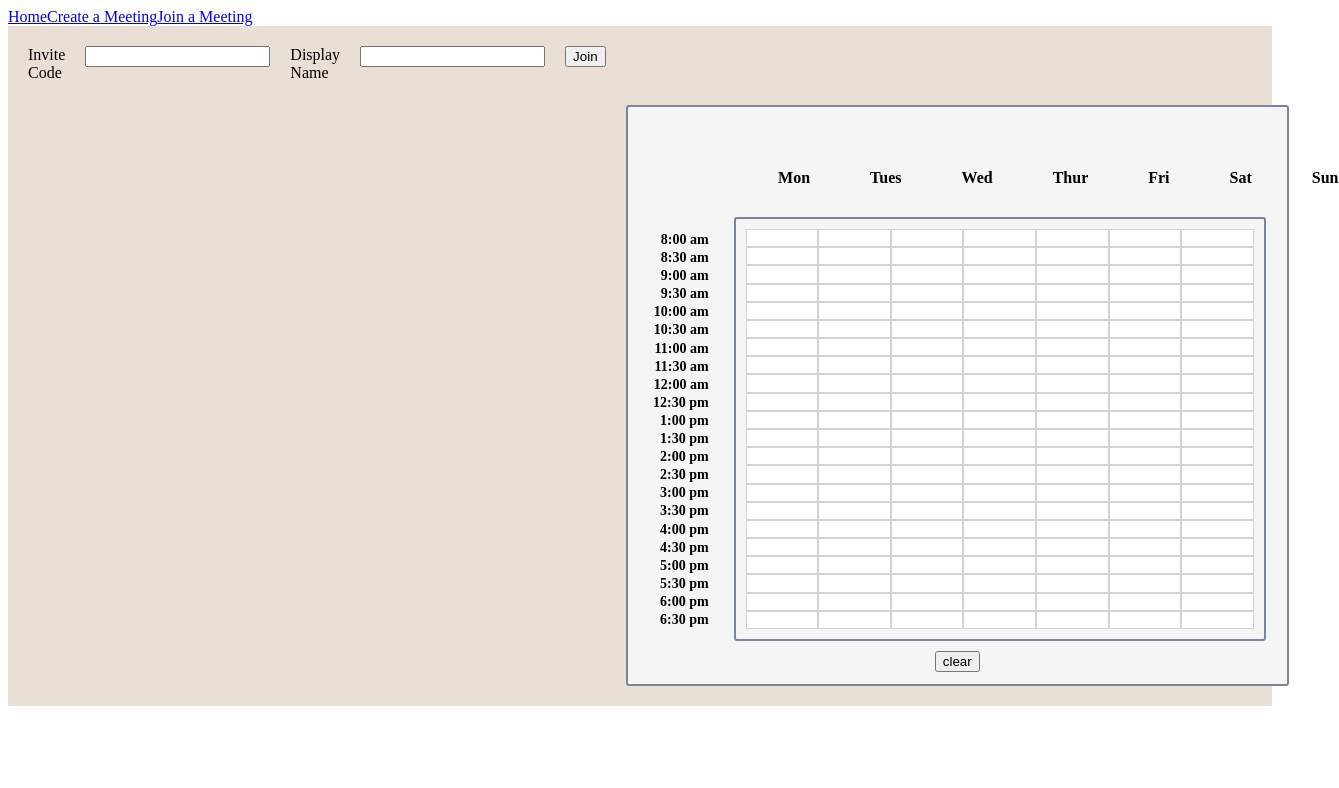
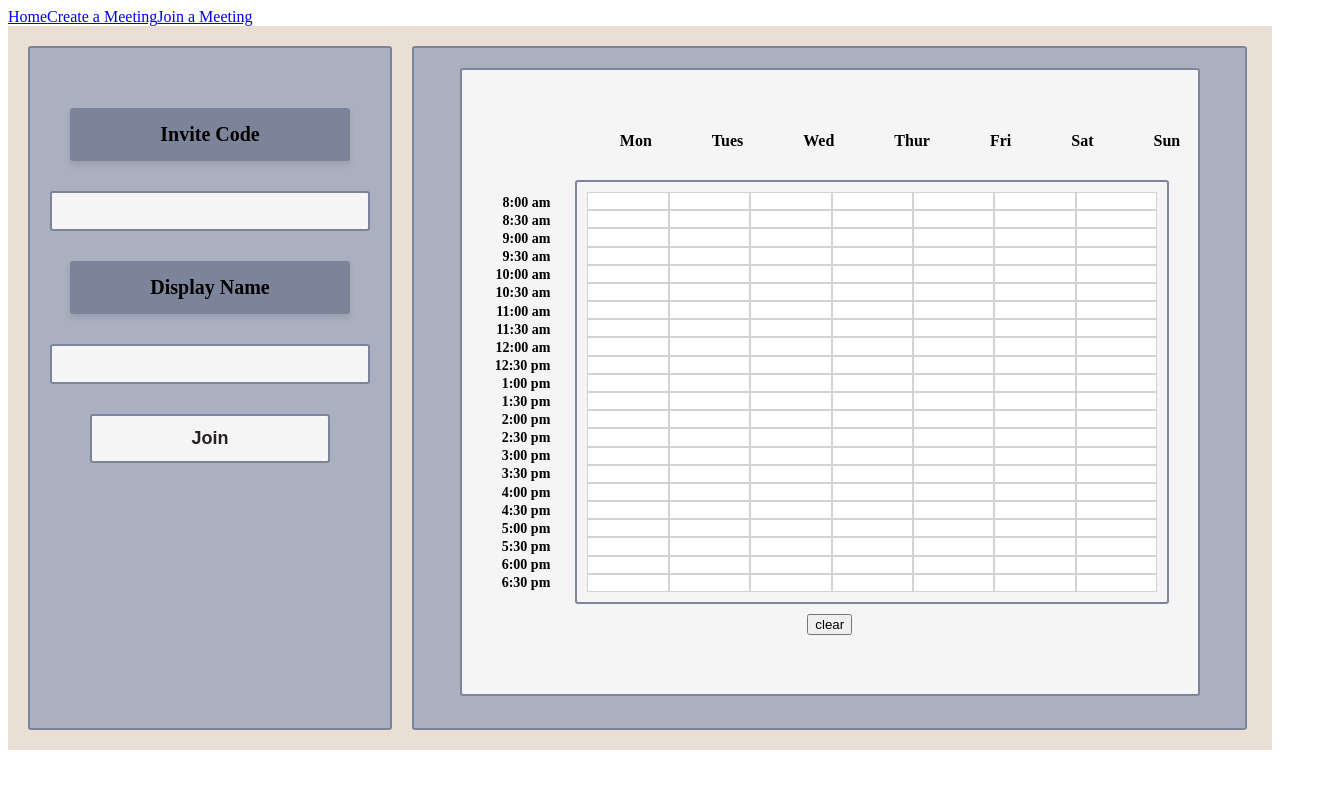
Before and after one commit to sarahpilon/CrazyCollab, a React (Vite) app in the folder frontend/: page /join in a window 1280 px wide. Shown: the top 788 px of the page, 1339 px wide, since content can reach past the window. Built offline with nearby package versions, Linux system fonts and the light colour scheme.

Commit message:
Added new UI components and styling

```diff
--- a/frontend/src/pages/CollabHostPage.jsx
+++ b/frontend/src/pages/CollabHostPage.jsx
@@ -113,7 +113,10 @@ function CollabHostPage() {
             </div>
 
             <div class="rightcard">
-                <div class="meeting-name">Group Meeting: Crazy Testing!</div>
+                <div class="meeting-header">
+                    <div class="meeting-name">Group Meeting: Crazy Testing!</div>
+                    <div class="meeting-date">March 2-9</div>
+                </div>
                 <div class="timezone">
                     <label for="timezone-select">Timezone:</label>
                     <select id="timezone-select" name="timezone" defaultValue={"PST"}>
@@ -123,7 +126,6 @@ function CollabHostPage() {
                         <option value="MST">(MST) Mountain Time</option>
                     </select>
                 </div>
-
                 <MeetCalendarCollection schedule={schedule} setSchedule={setSchedule}></MeetCalendarCollection>
             </div>
         </div>
--- a/frontend/src/pages/JoinPage.jsx
+++ b/frontend/src/pages/JoinPage.jsx
@@ -2,6 +2,7 @@ import {useState} from 'react';
 import { useNavigate } from 'react-router-dom';
 import * as network from "../js/network_component.mjs";
 import EditCalendarCollection from '../components/EditCalendarCollection';
+import '../style/join.css';
 
 const identitySchedule = [
     {id: 0, name: "monday", time: []},
@@ -39,14 +40,17 @@ function JoinPage(){
     }
 
     return (
-        <div class="body">
-
-            <label for="inviteCode">Invite Code</label>
-            <input name="inviteCode" type="text" value={inviteCode} onChange={e => {setInviteCode(e.target.value)}}></input>
-            <label for="displayName">Display Name</label>
-            <input name="displayName" type="text" value={displayName} onChange={e => {setDisplayName(e.target.value)}}></input>
-            <button onClick={e => {e.preventDefault(); handleJoin();}}>Join</button>
-            <EditCalendarCollection schedule={schedule} setSchedule={setSchedule}></EditCalendarCollection>
+        <div class="join-body">
+            <div class="join-form">
+                <label for="inviteCode" class="join-label invite-code-button">Invite Code</label>
+                <input class="join-input" name="inviteCode" type="text" value={inviteCode} onChange={e => {setInviteCode(e.target.value)}}></input>
+                <label for="displayName" class="join-label display-name-button">Display Name</label>
+                <input class="join-input" name="displayName" type="text" value={displayName} onChange={e => {setDisplayName(e.target.value)}}></input>
+                <button class="join-button" onClick={e => {e.preventDefault(); handleJoin();}}>Join</button>
+            </div>
+            <div class="rightcard">
+                <EditCalendarCollection schedule={schedule} setSchedule={setSchedule}></EditCalendarCollection>
+            </div>
         </div>
     )
 }
--- a/frontend/src/style/home.css
+++ b/frontend/src/style/home.css
@@ -90,7 +90,14 @@
     margin-right: 100px;
 }
 
-.meeting-name {
+.meeting-header {
+    display: flex;
+    gap: 15px;
+    margin-top: 10px;
+    margin-left: 3.8%;
+}
+
+.meeting-name{
     font-size: 20px;
     font-weight: bold;
     background-color: #7C8499;
@@ -99,8 +106,23 @@
     padding: 15px 20px;
     border-radius: 3px;
     width: fit-content;
-    margin-top: 10px;
 }
+
+.meeting-date {
+    font-size: 20px;
+    font-weight: bold;
+    background-color: #F5F5F5;
+    color: #000000;
+    border: 2px solid #7C8499;
+    box-shadow: 0px 4px 6px rgba(0, 0, 0, 0.1);
+    padding: 15px 20px;
+    margin-left: 25px;
+    padding-left: 30px;
+    padding-right: 30px;
+    border-radius: 3px;
+    width: fit-content;
+}
+
 
 .timezone {
     margin-top: 20px;
@@ -112,6 +134,7 @@
     background-color: #7C8499;
     border-radius: 3px;
     box-shadow: 0px 4px 6px rgba(0, 0, 0, 0.1);
+    margin-left: 3.8%;
 }
 
 .timezone label {
--- /dev/null
+++ b/frontend/src/style/join.css
@@ -0,0 +1,101 @@
+.join-body {
+    background-color: #EADFD5;
+    display: flex;
+    flex-direction: row;
+    justify-content: flex-start;
+    align-items: flex-start;
+    min-height: 80vh;
+    margin: 0;
+    padding: 20px;
+    gap: 20px;
+}
+
+.join-form {
+    background-color: #AAB0C0;
+    border: 2px solid #7C8499;
+    border-radius: 3px;
+    padding: 20px;
+    width: 320px;
+    min-height: 80vh;
+    display: flex;
+    flex-direction: column;
+    gap: 10px;
+}
+
+.join-label {
+    font-size: 16px;
+    font-weight: bold;
+    color: #000000;
+}
+
+.invite-code-button {
+    font-size: 20px;
+    font-weight: bold;
+    background-color: #7C8499;
+    color: #000000;
+    box-shadow: 0px 4px 6px rgba(0, 0, 0, 0.1);
+    padding: 15px 20px;
+    border-radius: 3px;
+    width: 240px;
+    margin-top: 40px;
+    margin-bottom: 20px;
+    text-align: center;
+    align-self: center;
+}
+
+.display-name-button {
+    font-size: 20px;
+    font-weight: bold;
+    background-color: #7C8499;
+    color: #000000;
+    box-shadow: 0px 4px 6px rgba(0, 0, 0, 0.1);
+    padding: 15px 20px;
+    border-radius: 3px;
+    width: 240px;
+    margin-top: 20px;
+    margin-bottom:20px;
+    text-align: center;
+    align-self: center;
+}
+
+.join-input {
+    padding: 10px;
+    border: 2px solid #7C8499;
+    border-radius: 3px;
+    background-color: #F5F5F5;
+    color: #000000;
+    font-size: 14px;
+}
+
+.join-button {
+    margin-top: 20px;
+    font-size: 18px;
+    font-weight: bold;
+    background-color: #F5F5F5;
+    color: #282121;
+    border: 2px solid #7C8499;
+    padding: 12px 20px;
+    border-radius: 3px;
+    cursor: pointer;
+    width: 240px;
+    align-self: center;
+}
+
+.join-button:hover {
+    background-color: #e2e2e2;
+}
+
+.rightcard {
+    background-color: #AAB0C0;
+    border: 2px solid #7C8499;
+    padding: 20px;
+    width: 64.66%;
+    min-height: 80vh;
+    border-radius: 3px;
+    display: flex;
+    flex-direction: column;
+}
+
+.rightcard .calendar-box {
+    margin-top: 0;
+}
```
